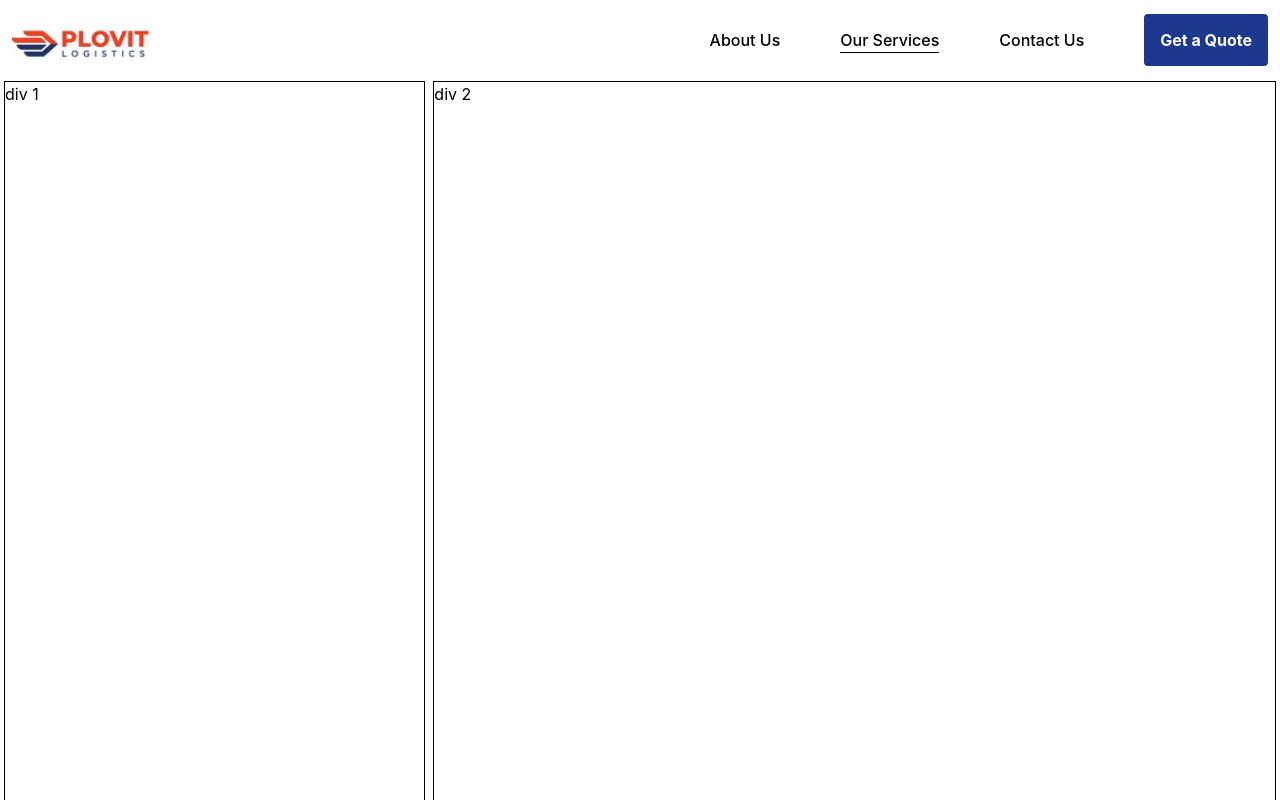
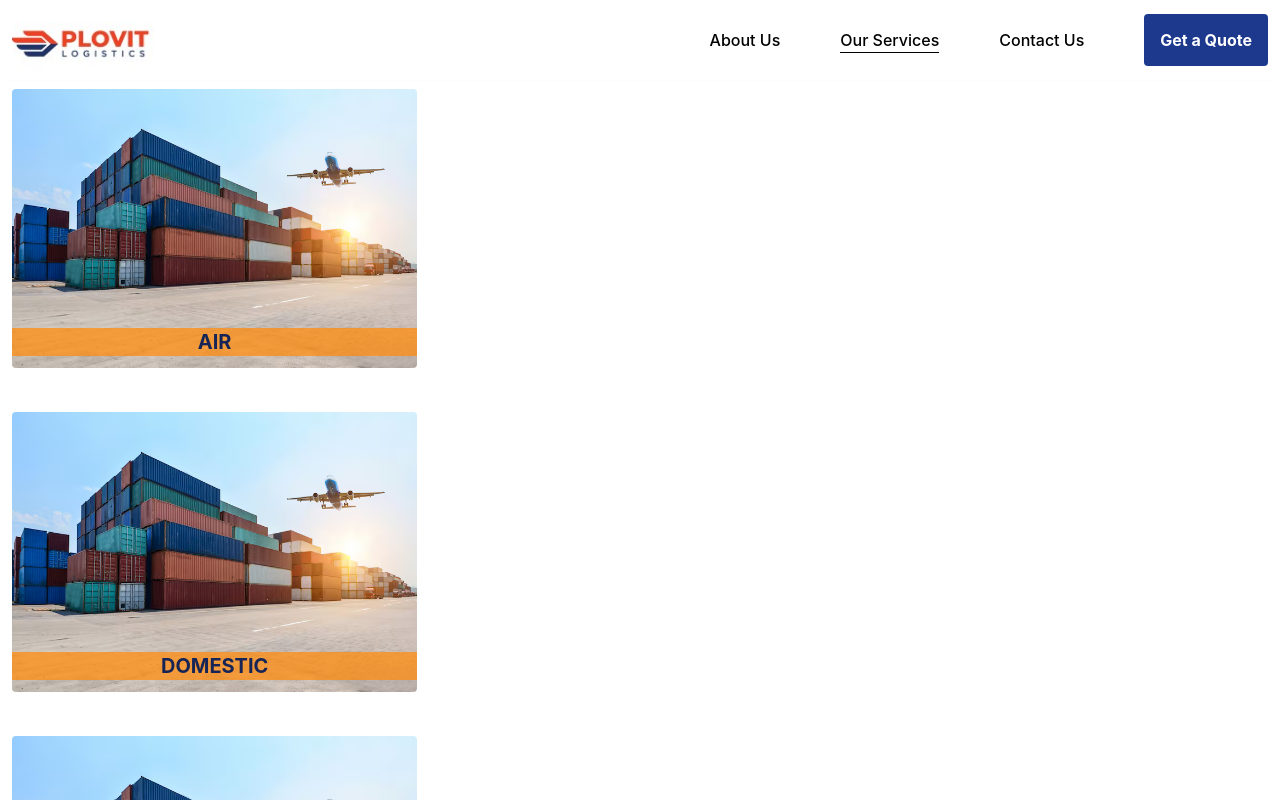
Before and after one commit to imA05-in/plovitlogistics, a React (Vite) app: page /our-services in a window 1280 px wide. Shown: the top 800 px of the page. Built offline with nearby package versions, Linux system fonts and the light colour scheme.

Commit message:
add OurServices Component

```diff
--- a/src/components/OurServices/OurServices.jsx
+++ b/src/components/OurServices/OurServices.jsx
@@ -1,11 +1,89 @@
-export default function OurServices(){
-    return(
-        <div className="flex min-h-screen gap-2">
-            <div className="border w-1/3">div 1</div>
+import { useState } from "react";
+import { ServiceCard, Servidescripton } from "../index";
+export default function OurServices() {
+  const serviceData = [
+    {
+      label: "Air",
+      description:
+        "We offer a wide range of air freight solutions worldwide, with a strong focus on shipments from . Partnering with multiple leading airlines, we provide competitive rates and ensure fast, secure delivery for all types of shipment packaging – including boxes, pallets, cartons, and more.",
+      highlights: [
+        {
+          hl: "Global Reach: Extensive international air freight network, specializing in efficient shipments from Southeast Asia, Europe, and Middle East.",
+        },
+        {
+          hl: "Competitive Pricing: Access to multiple leading airlines enables cost-effective solutions for diverse shipping needs.",
+        },
+        {
+          hl: "Fast & Secure Delivery: Reliable, time-sensitive transportation with strict schedules and secure handling for all types of packaging. ",
+        },
+        {
+          hl: "Advanced Technology: Real-time tracking and digital tools provide live updates and complete visibility throughout the shipping process.",
+        },
+        {
+          hl: "Streamlined Operations: Efficient documentation and seamless customs clearance ensure smooth, hassle-free shipments from origin to destination. ",
+        },
+      ],
+    },
+    {
+      label: "Domestic",
+      description:
+        "We offer reliable trucking and trailer freight services across a wide range of states, maintaining the highest quality standards. With a strong network of trusted partners and carriers, we ensure timely and secure deliveries for all types of cargo.Our extensive coordination and management capabilities allow us to offer flexible and efficient transportation solutions tailored to your business needs.",
+      highlights: [
+        {
+          hl: "Door-to-Door Transportation: Specialized pickup and delivery services, including dedicated Full Truckload (FTL) solutions for seamless end-to-end logistics.",
+        },
+        {
+          hl: "Flexible PTL Services: Cost-effective Part Truckload (PTL) options for smaller or shared shipments without compromising reliability.",
+        },
+        {
+          hl: "Customized Logistics Solutions: Tailor-made transportation plans designed to meet each client's unique cargo and delivery requirements.",
+        },
+        {
+          hl: "Nationwide Support: Professional assistance and operational support across India, ensuring dependable service wherever your cargo needs to go.",
+        },
+        {
+          hl: "Experienced Operations Team: Skilled logistics professionals dedicated to efficient planning, coordination, and on-time delivery for smooth transportation.",
+        },
+      ],
+    },
+    {
+      label: "Ocean",
+      description:
+        "Our ocean freight solutions are optimized for efficiency and reliability, ensuring your goods are transported by sea with care and precision. We work hard to keep shipments on schedule and costs under control. With careful cargo handling and clear communication, we make sure your deliveries arrive safely and on time.",
+      highlights: [
+        {
+          hl: "Timely Deliveries: Strict adherence to schedules with minimized delays from weather, port congestion, or customs.",
+        },
+        {
+          hl: "Cost-Effective Solutions: Competitive pricing through smart route planning, cargo consolidation (LCL/FCL), and optimized operations.",
+        },
+        {
+          hl: "Efficient Cargo Handling: Fast loading/unloading, proper stowage, and reduced turnaround times to protect your cargo.",
+        },
+        {
+          hl: "Streamlined Documentation: Quick, accurate paperwork and compliance with international shipping regulations for smooth customs clearance.",
+        },
+        {
+          hl: "Real-Time Tracking: Up-to-date cargo status and transparent communication for complete shipment visibility.",
+        },
+      ],
+    },
+  ];
+  const [description, setDescription] = useState("");
 
-
-
-            <div className="border w-2/3">div 2</div>
-        </div>
-    )
+  return (
+    <div className="flex min-h-screen gap-2">
+      {/* images */}
+      <div className="w-1/3">
+        {serviceData.map((item) => (
+          <div onClick={() => {setDescription(item); scrollTo({top:0, behavior:"smooth"})}} key={item.label}>
+            <ServiceCard label={item.label} />
+          </div>
+        ))}
+      </div>
+      <div className="w-2/3">
+          <Servidescripton description={description} />
+      </div>
+    </div>
+  );
 }
```
